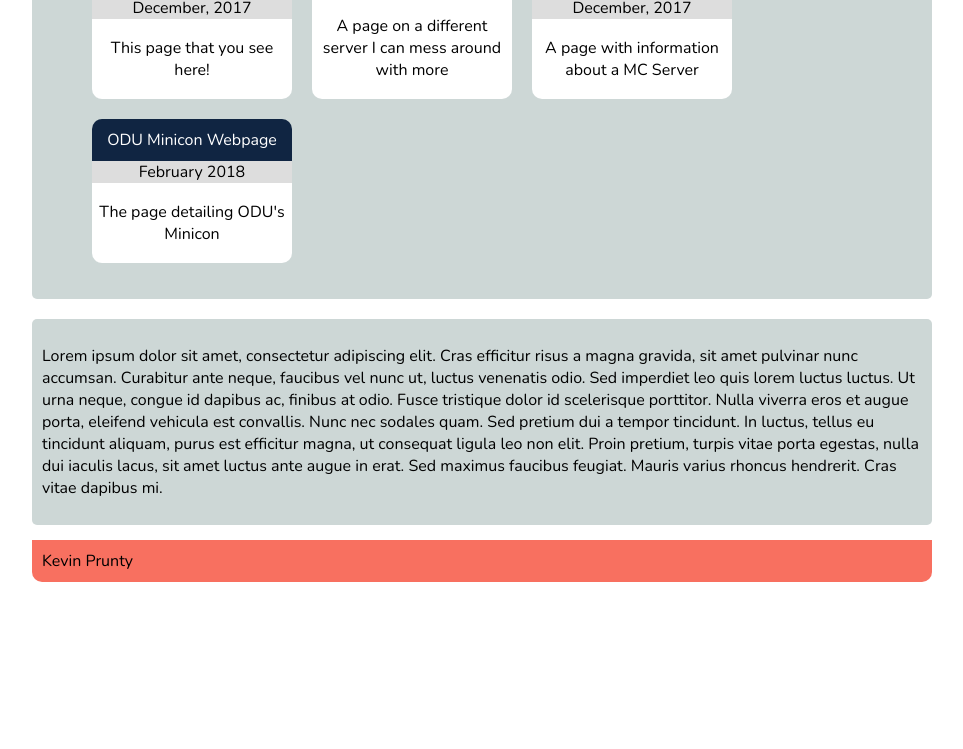
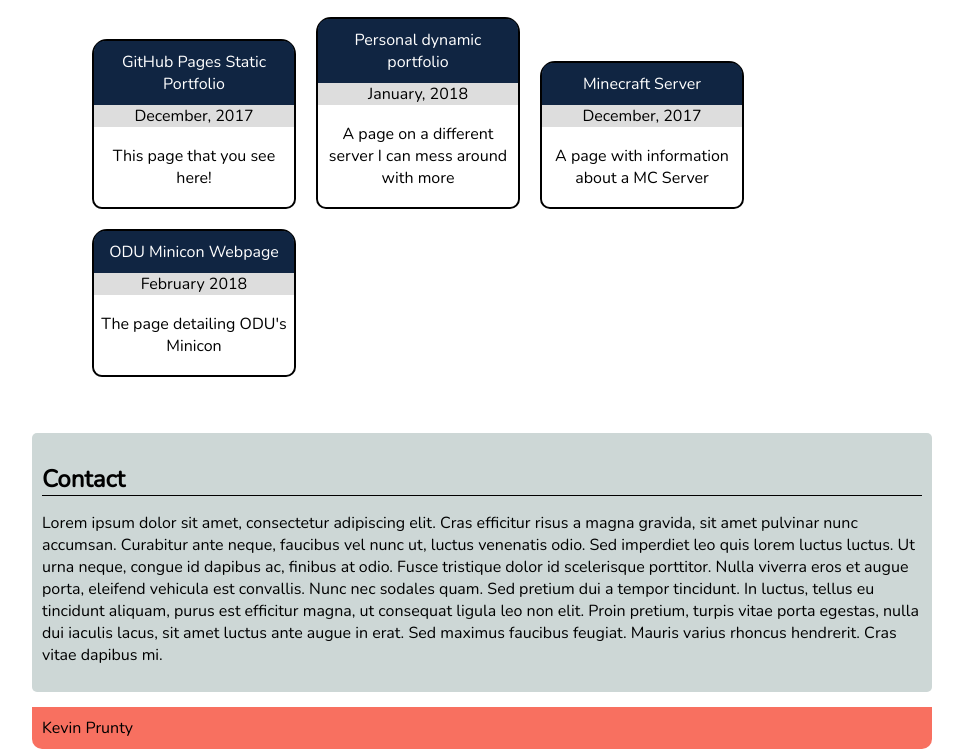
Before and after one commit to kevinprunty/kevinprunty.github.io, a website: page index.html in a window 1280 px wide. Shown: the part 424-1173 px from the top of the page, without its empty margins (158-1121 px from the left). Before the commit the page ends 1006 px from the top, so only its background shows below. Drawn offline with nearby package versions, Linux system fonts and the light colour scheme.

Commit message:
Added section headers and modified CSS for Projects section

```diff
--- a/index.html
+++ b/index.html
@@ -18,10 +18,12 @@
         </header>
 
         <section id="summary">
+            <h2 class="section-header">Summary</h2>
             <p>Lorem ipsum dolor sit amet, consectetur adipiscing elit. Cras efficitur risus a magna gravida, sit amet pulvinar nunc accumsan. Curabitur ante neque, faucibus vel nunc ut, luctus venenatis odio. Sed imperdiet leo quis lorem luctus luctus. Ut urna neque, congue id dapibus ac, finibus at odio. Fusce tristique dolor id scelerisque porttitor. Nulla viverra eros et augue porta, eleifend vehicula est convallis. Nunc nec sodales quam. Sed pretium dui a tempor tincidunt. In luctus, tellus eu tincidunt aliquam, purus est efficitur magna, ut consequat ligula leo non elit. Proin pretium, turpis vitae porta egestas, nulla dui iaculis lacus, sit amet luctus ante augue in erat. Sed maximus faucibus feugiat. Mauris varius rhoncus hendrerit. Cras vitae dapibus mi.</p>
         </section>
 
         <section id="projects">
+            <h2 class="section-header">Projects</h2>
                 <ul id ="project-list">
                     <li class="project-item">
                         <div class="project-name">PLACEHOLDERNAME</div>
@@ -37,6 +39,7 @@
         </section>
 
         <section id="contact">
+            <h2 class="section-header">Contact</h2>
                 <p>Lorem ipsum dolor sit amet, consectetur adipiscing elit. Cras efficitur risus a magna gravida, sit amet pulvinar nunc accumsan. Curabitur ante neque, faucibus vel nunc ut, luctus venenatis odio. Sed imperdiet leo quis lorem luctus luctus. Ut urna neque, congue id dapibus ac, finibus at odio. Fusce tristique dolor id scelerisque porttitor. Nulla viverra eros et augue porta, eleifend vehicula est convallis. Nunc nec sodales quam. Sed pretium dui a tempor tincidunt. In luctus, tellus eu tincidunt aliquam, purus est efficitur magna, ut consequat ligula leo non elit. Proin pretium, turpis vitae porta egestas, nulla dui iaculis lacus, sit amet luctus ante augue in erat. Sed maximus faucibus feugiat. Mauris varius rhoncus hendrerit. Cras vitae dapibus mi.</p>
         </section>
         <footer>Kevin Prunty</footer>
--- a/scripts/sources/data.js
+++ b/scripts/sources/data.js
@@ -20,7 +20,7 @@ var data = {
         },
         {
             "title": "ODU Minicon Webpage",
-            "date": "February 2018",
+            "date": "February, 2018",
             "description": "The page detailing ODU's Minicon",
         }
 
--- a/style/style.css
+++ b/style/style.css
@@ -46,7 +46,15 @@ footer{
     display: inline;
 }
 
+.section-header{
+    border-bottom: 1px solid black;
+    margin-bottom: 3px;
+}
 
+/*Projects section*/
+#projects{
+    background-color: white;
+}
 
 #project-list{
     list-style: none;
@@ -58,6 +66,8 @@ footer{
     text-align: center;
     margin: 10px;
     display: inline-block;
+    border: 2px solid black;
+    border-radius: 15px 15px 10px 10px;
 }
 
 .project-name{
```
